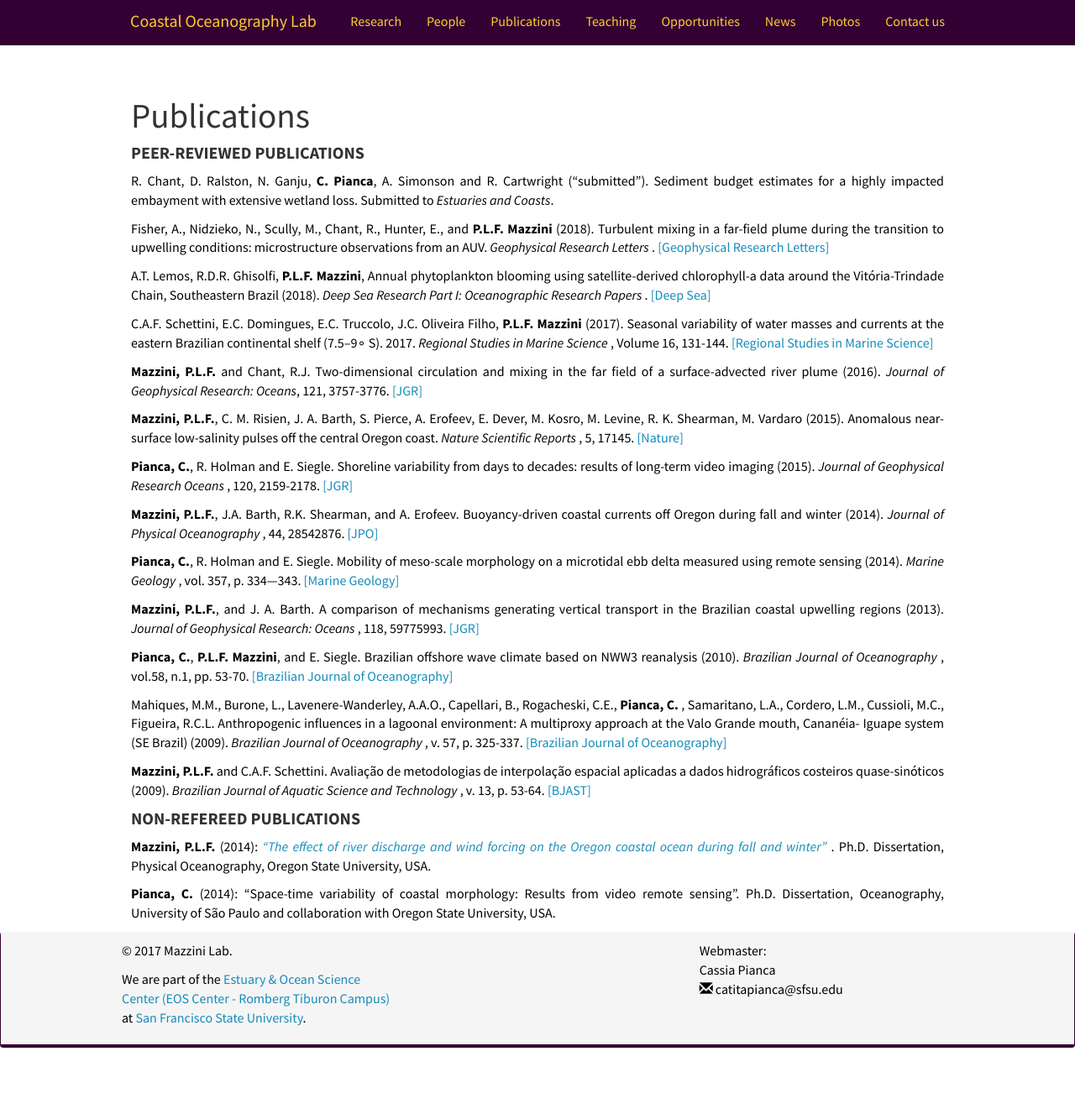
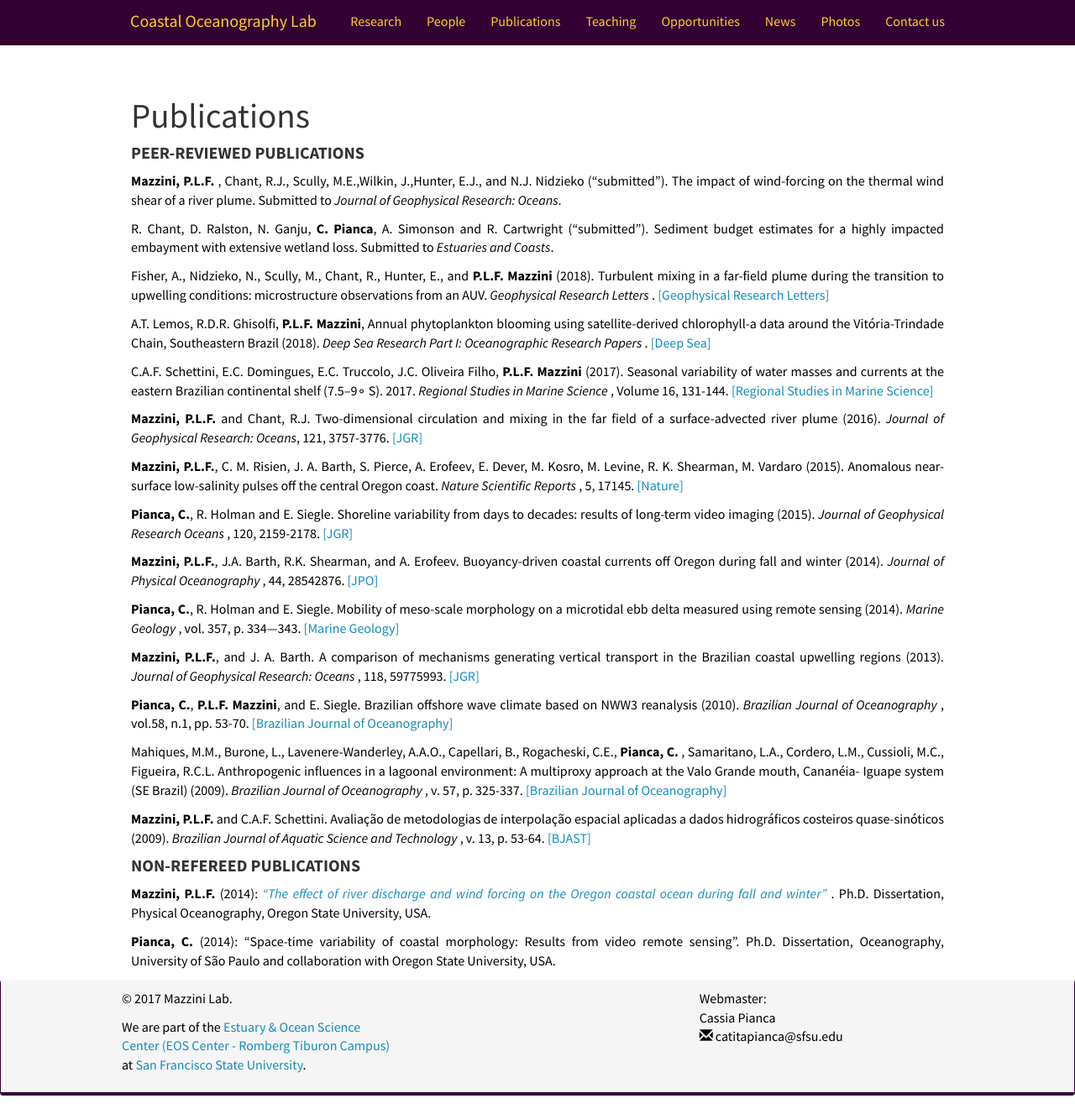
Before and after one commit to mazzinilab/mazzinilab.github.io, a Jekyll site: the page built from _pages/publications.md, in a window 1280 px wide and 1327 px high. Shown: the whole window at 84% size. Built offline with Jekyll 4.4.1, drawn with Linux system fonts in a browser that asks for light colours; nearby versions of some CDN libraries.

Commit message:
updating paper jgr

```diff
--- a/_pages/publications.md
+++ b/_pages/publications.md
@@ -13,6 +13,8 @@ permalink: /publications/
 <div style="text-align:justify" markdown="1">
 
 #### <b> PEER-REVIEWED PUBLICATIONS <b>
+
+  <b>Mazzini, P.L.F.</b> , Chant, R.J., Scully, M.E.,Wilkin, J.,Hunter, E.J., and N.J. Nidzieko ("submitted"). The impact of wind-forcing on the thermal wind shear of a river plume. Submitted to <i>Journal of Geophysical Research: Oceans</i>.
 
   R. Chant, D. Ralston, N. Ganju, <b>C. Pianca</b>, A. Simonson and R. Cartwright ("submitted"). Sediment budget estimates for a highly impacted embayment with extensive wetland loss.  Submitted to <i>Estuaries and Coasts</i>.
 
```
